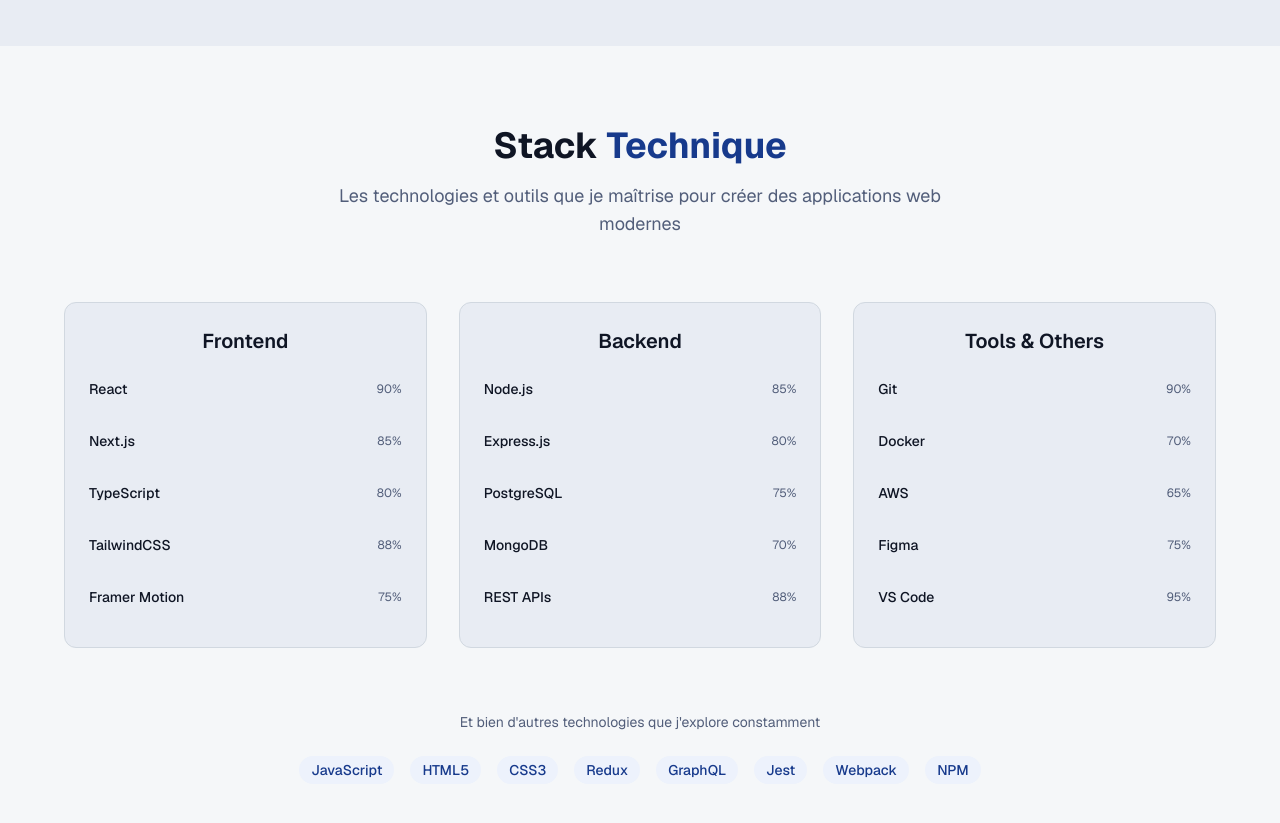
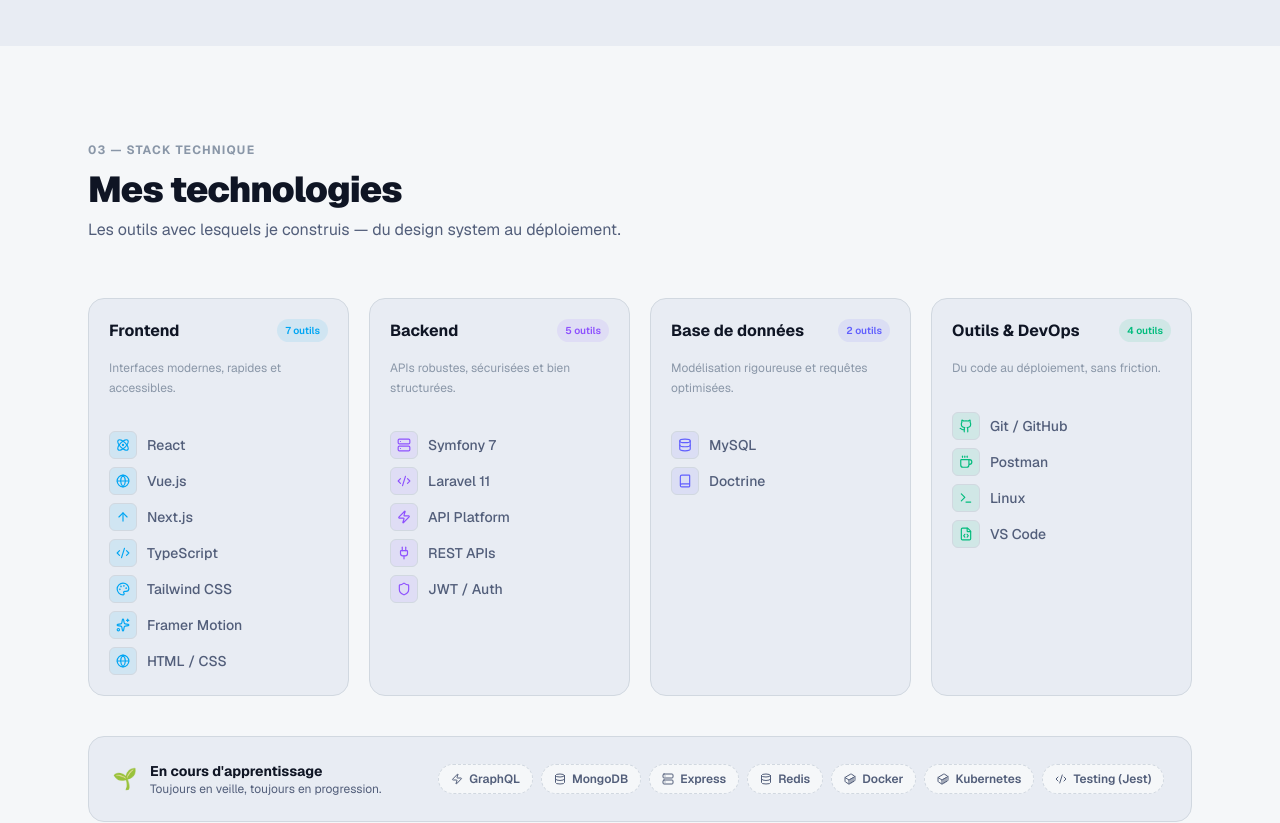
Before and after one commit to rommy-dev/portfolio, a Next.js app: page / in a window 1280 px wide. Shown: the part 2840-3663 px from the top of the page. Built offline with nearby package versions, Linux system fonts and the light colour scheme.

Commit message:
feat: update content of the tech stack section :
- remove percentages
- improve design by separating categories
- add icons for the tech stack

```diff
--- a/src/components/sections/TechStack.tsx
+++ b/src/components/sections/TechStack.tsx
@@ -1,142 +1,219 @@
 'use client';
 
 import { motion } from 'framer-motion';
+import {
+  Atom,
+  Globe,
+  ArrowUp,
+  Code2,
+  Palette,
+  Sparkles,
+  Server,
+  Shield,
+  Zap,
+  Plug,
+  Database,
+  Book,
+  Github,
+  Coffee,
+  Container,
+  Terminal,
+  FileCode
+} from 'lucide-react';
 
-const techCategories = [
+/* ─── Data ───────────────────────────────────────────────── */
+const CATEGORIES = [
   {
-    title: "Frontend",
-    technologies: [
-      { name: "React", level: 90 },
-      { name: "Next.js", level: 85 },
-      { name: "TypeScript", level: 80 },
-      { name: "TailwindCSS", level: 88 },
-      { name: "Framer Motion", level: 75 }
-    ]
+    label: 'Frontend',
+    number: '01',
+    description: 'Interfaces modernes, rapides et accessibles.',
+    color: 'text-sky-500',
+    borderHover: 'hover:border-sky-500/40',
+    bgAccent: 'bg-sky-500/10',
+    techs: [
+      { name: 'React',         icon: Atom },
+      { name: 'Vue.js',        icon: Globe },
+      { name: 'Next.js',       icon: ArrowUp },
+      { name: 'TypeScript',    icon: Code2 },
+      { name: 'Tailwind CSS',  icon: Palette },
+      { name: 'Framer Motion', icon: Sparkles },
+      { name: 'HTML / CSS',    icon: Globe },
+    ],
   },
   {
-    title: "Backend",
-    technologies: [
-      { name: "Node.js", level: 85 },
-      { name: "Express.js", level: 80 },
-      { name: "PostgreSQL", level: 75 },
-      { name: "MongoDB", level: 70 },
-      { name: "REST APIs", level: 88 }
-    ]
+    label: 'Backend',
+    number: '02',
+    description: 'APIs robustes, sécurisées et bien structurées.',
+    color: 'text-violet-500',
+    borderHover: 'hover:border-violet-500/40',
+    bgAccent: 'bg-violet-500/10',
+    techs: [
+      { name: 'Symfony 7',    icon: Server },
+      { name: 'Laravel 11',   icon: Code2 },
+      { name: 'API Platform', icon: Zap },
+      { name: 'REST APIs',    icon: Plug },
+      { name: 'JWT / Auth',   icon: Shield },
+    ],
   },
   {
-    title: "Tools & Others",
-    technologies: [
-      { name: "Git", level: 90 },
-      { name: "Docker", level: 70 },
-      { name: "AWS", level: 65 },
-      { name: "Figma", level: 75 },
-      { name: "VS Code", level: 95 }
-    ]
-  }
+    label: 'Base de données',
+    number: '03',
+    description: 'Modélisation rigoureuse et requêtes optimisées.',
+    color: 'text-indigo-500',
+    borderHover: 'hover:border-indigo-500/40',
+    bgAccent: 'bg-indigo-500/10',
+    techs: [
+      { name: 'MySQL',      icon: Database },
+      { name: 'Doctrine',   icon: Book },
+    ],
+  },
+  {
+    label: 'Outils & DevOps',
+    number: '04',
+    description: 'Du code au déploiement, sans friction.',
+    color: 'text-emerald-500',
+    borderHover: 'hover:border-emerald-500/40',
+    bgAccent: 'bg-emerald-500/10',
+    techs: [
+      { name: 'Git / GitHub', icon: Github },
+      { name: 'Postman',      icon: Coffee },
+      { name: 'Linux',        icon: Terminal },
+      { name: 'VS Code',      icon: FileCode },
+    ],
+  },
 ];
 
+const LEARNING = [
+  { name: 'GraphQL',       icon: Zap },
+  { name: 'MongoDB',       icon: Database },
+  { name: 'Express',       icon: Server },
+  { name: 'Redis',         icon: Database },
+  { name: 'Docker',       icon: Container },
+  { name: 'Kubernetes',    icon: Container },
+  { name: 'Testing (Jest)', icon: Code2 },
+];
+
+/* ─── Helpers ────────────────────────────────────────────── */
+const inView = (delay = 0) => ({
+  initial: { opacity: 0, y: 14 },
+  whileInView: { opacity: 1, y: 0 },
+  viewport: { once: true },
+  transition: { duration: 0.5, delay, ease: [0.22, 1, 0.36, 1] },
+});
+
+/* ─── Component ─────────────────────────────────────────── */
 export function TechStack() {
   return (
-    <section className="py-20 bg-surface">
-      <div className="container mx-auto px-4">
-        <motion.div
-          initial={{ opacity: 0, y: 20 }}
-          whileInView={{ opacity: 1, y: 0 }}
-          viewport={{ once: true }}
-          transition={{ duration: 0.6 }}
-          className="max-w-6xl mx-auto"
-        >
-          {/* Header */}
-          <div className="text-center mb-16">
-            <h2 className="text-3xl md:text-4xl font-bold mb-4">
-              Stack <span className="text-primary">Technique</span>
+    <section className="py-24 bg-surface">
+      <div className="mx-auto max-w-6xl px-6">
+
+        {/* ── Header ── */}
+        <motion.div {...inView(0)} className="mb-14 flex flex-col gap-3">
+          <span className="text-xs font-bold uppercase tracking-widest text-foreground-subtle">
+            03 — Stack technique
+          </span>
+          <div>
+            <h2 className="text-3xl md:text-4xl font-black tracking-tight text-foreground">
+              Mes technologies
             </h2>
-            <p className="text-lg text-foreground-muted max-w-2xl mx-auto">
-              Les technologies et outils que je maîtrise pour créer
-              des applications web modernes
+            <p className="mt-2 text-foreground-muted max-w-xl">
+              Les outils avec lesquels je construis — du design system au déploiement.
             </p>
           </div>
+        </motion.div>
 
-          {/* Grille des catégories */}
-          <div className="grid md:grid-cols-3 gap-8">
-            {techCategories.map((category, categoryIndex) => (
+        {/* ── Category grid ── */}
+        <div className="grid grid-cols-1 sm:grid-cols-2 lg:grid-cols-4 gap-5">
+          {CATEGORIES.map((cat, ci) => (
             <motion.div
-                key={category.title}
-                initial={{ opacity: 0, y: 20 }}
-                whileInView={{ opacity: 1, y: 0 }}
-                viewport={{ once: true }}
-                transition={{ duration: 0.5, delay: categoryIndex * 0.1 }}
-                className="bg-background border border-border rounded-xl p-6"
+              key={cat.label}
+              {...inView(0.08 + ci * 0.08)}
+              className={`group rounded-2xl border border-border bg-background p-5 flex flex-col gap-4 ${cat.borderHover} hover:shadow-primary-sm transition-all duration-300`}
             >
-                <h3 className="text-xl font-semibold mb-6 text-center">
-                  {category.title}
+              {/* Category header */}
+              <div className="flex items-start justify-between">
+                <div className="flex flex-col gap-0.5">
+                  <h3 className="text-base font-bold text-foreground">
+                    {cat.label}
                   </h3>
-
-                <div className="space-y-4">
-                  {category.technologies.map((tech, techIndex) => (
-                    <motion.div
-                      key={tech.name}
-                      initial={{ opacity: 0, x: -10 }}
-                      whileInView={{ opacity: 1, x: 0 }}
-                      viewport={{ once: true }}
-                      transition={{
-                        duration: 0.3,
-                        delay: categoryIndex * 0.1 + techIndex * 0.05
-                      }}
-                    >
-                      <div className="flex items-center justify-between mb-2">
-                        <span className="text-sm font-medium text-foreground">
-                          {tech.name}
-                        </span>
-                        <span className="text-xs text-foreground-muted">
-                          {tech.level}%
+                </div>
+                <span className={`text-[10px] font-semibold px-2 py-1 rounded-full ${cat.bgAccent} ${cat.color}`}>
+                  {cat.techs.length} outils
                 </span>
               </div>
 
-                      {/* Barre de progression */}
-                      <div className="w-full bg-border rounded-full h-2 overflow-hidden">
-                        <motion.div
-                          initial={{ width: 0 }}
-                          whileInView={{ width: `${tech.level}%` }}
+              <p className="text-xs text-foreground-subtle leading-relaxed">
+                {cat.description}
+              </p>
+
+              <div className="h-px bg-border" />
+
+              {/* Tech list */}
+              <ul className="flex flex-col gap-2">
+                {cat.techs.map((tech, ti) => (
+                  <motion.li
+                    key={tech.name}
+                    initial={{ opacity: 0, x: -6 }}
+                    whileInView={{ opacity: 1, x: 0 }}
                     viewport={{ once: true }}
-                          transition={{
-                            duration: 1,
-                            delay: categoryIndex * 0.1 + techIndex * 0.05 + 0.2,
-                            ease: "easeOut"
-                          }}
-                          className="h-full bg-gradient-to-r from-primary to-secondary rounded-full"
-                        />
-                      </div>
-                    </motion.div>
+                    transition={{ duration: 0.3, delay: 0.15 + ci * 0.06 + ti * 0.04 }}
+                    className="flex items-center gap-2.5 group/tech"
+                  >
+                    <span
+                      className={`flex h-7 w-7 shrink-0 items-center justify-center rounded-md text-[11px] font-bold border border-border ${cat.bgAccent} ${cat.color} group-hover/tech:border-current/40 transition-colors`}
+                    >
+                      <tech.icon className="h-3.5 w-3.5" />
+                    </span>
+                    <span className="text-sm text-foreground-muted group-hover/tech:text-foreground transition-colors font-medium">
+                      {tech.name}
+                    </span>
+                  </motion.li>
                 ))}
-                </div>
+              </ul>
             </motion.div>
           ))}
         </div>
 
-          {/* Icônes technologies */}
+        {/* ── Currently learning ── */}
         <motion.div
-            initial={{ opacity: 0, y: 20 }}
-            whileInView={{ opacity: 1, y: 0 }}
+          {...inView(0.4)}
+          className="mt-10 rounded-2xl border border-border bg-background p-6"
+        >
+          <div className="flex flex-col sm:flex-row sm:items-center gap-5">
+            <div className="shrink-0 flex items-center gap-3">
+              <motion.span
+                animate={{ rotate: [0, 15, -15, 0] }}
+                transition={{ repeat: Infinity, duration: 2.5, ease: 'easeInOut' }}
+                className="text-xl"
+              >
+                🌱
+              </motion.span>
+              <div>
+                <p className="text-sm font-bold text-foreground">En cours d'apprentissage</p>
+                <p className="text-xs text-foreground-muted">Toujours en veille, toujours en progression.</p>
+              </div>
+            </div>
+
+            <div className="h-px sm:h-8 sm:w-px bg-border sm:mx-2" />
+
+            <div className="flex flex-wrap gap-2">
+              {LEARNING.map((tech, i) => (
+                <motion.span
+                  key={tech.name}
+                  initial={{ opacity: 0, scale: 0.85 }}
+                  whileInView={{ opacity: 1, scale: 1 }}
                   viewport={{ once: true }}
-            transition={{ duration: 0.6, delay: 0.4 }}
-            className="mt-16 text-center"
+                  transition={{ delay: 0.45 + i * 0.06 }}
+                  className="inline-flex items-center gap-1.5 rounded-full border border-dashed border-border bg-surface px-3 py-1.5 text-xs font-semibold text-foreground-muted hover:border-primary/40 hover:text-primary transition-colors cursor-default"
                 >
-            <p className="text-sm text-foreground-muted mb-6">
-              Et bien d'autres technologies que j'explore constamment
-            </p>
-            <div className="flex flex-wrap justify-center gap-4">
-              {['JavaScript', 'HTML5', 'CSS3', 'Redux', 'GraphQL', 'Jest', 'Webpack', 'NPM'].map((tech) => (
-                <span
-                  key={tech}
-                  className="px-3 py-1 bg-primary-light text-primary rounded-full text-sm font-medium"
-                >
-                  {tech}
-                </span>
+                  <tech.icon className="h-3 w-3" />
+                  {tech.name}
+                </motion.span>
               ))}
             </div>
+          </div>
         </motion.div>
-        </motion.div>
+
       </div>
     </section>
   );
```
Lines whose indentation alone changed are shown as unchanged.
